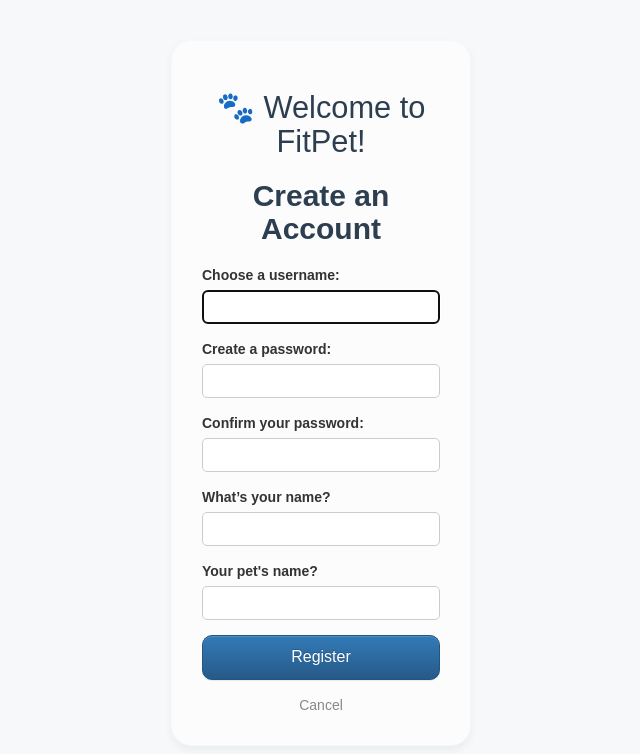
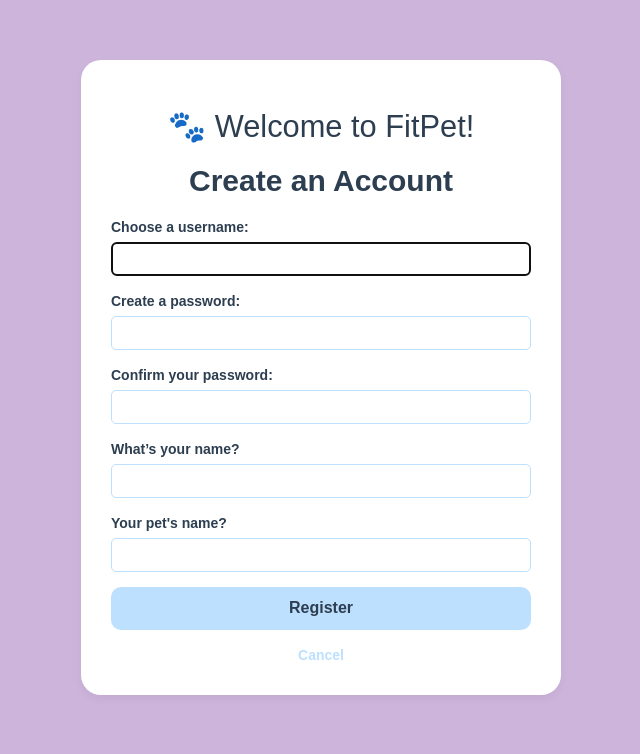
Before and after one commit to Red-Atagi/fitpet, a Django app: page /register in a window 1280 px wide. Shown: the top 754 px of the page, without its empty margins (319-959 px from the left). Run offline with Django 4.2, Linux system fonts and the light colour scheme; some web fonts are replaced.

Commit message:
base and register

```diff
--- a/fitpet/app/templates/register.html
+++ b/fitpet/app/templates/register.html
@@ -1,7 +1,6 @@
 <!DOCTYPE html>
 <html>
   <head>
-    <!-- Copying Much of the Thematics from base.html-->
     <link
       rel="stylesheet"
       href="https://cdn.jsdelivr.net/npm/bootstrap@3.4.1/dist/css/bootstrap.min.css"
@@ -24,18 +23,22 @@
     <title>Register | FitPet</title>
     <style>
       body {
-        background-color: #f6f8fa;
+        background-color: #cdb4db; /* soft purple */
+      }
+      .page-container {
+        max-width: 100%;
+        padding: 60px 15px;
       }
       .container {
-        width: 300px;
+        max-width: 480px; /* wider container */
+        width: 100%;
         height: auto;
-        margin: 40px auto;
-        border: 1px solid #effbfd;
-        background-color: #fcfcfc;
+        background-color: #ffffff; /* white container background */
         padding: 30px;
         border-radius: 20px;
         font-family: 'Viga', sans-serif;
         box-shadow: 0px 4px 8px rgba(0, 0, 0, 0.05);
+        color: #2c3e50; /* dark text for readability */
       }
       .welcome-banner {
         text-align: center;
@@ -63,7 +66,7 @@
       .form-group input {
         width: 100%;
         padding: 6px;
-        border: 1px solid #ccc;
+        border: 1px solid #bde0fe; /* light blue border */
         border-radius: 5px;
       }
       .btn {
@@ -71,17 +74,26 @@
         padding: 10px;
         font-size: 16px;
         border-radius: 10px;
+        border: none;
+        font-weight: 700;
+        cursor: pointer;
+        background-color: #bde0fe;
+        transition: background-color 0.3s ease;
+      }
+      .btn:hover {
+        background-color: #a2d2ff;
       }
       .cancel-link {
         display: block;
         text-align: center;
         margin-top: 15px;
-        color: #888;
+        color: #bde0fe; /* light blue link */
         font-size: 14px;
         text-decoration: none;
+        font-weight: 600;
       }
       .cancel-link:hover {
-        color: #444;
+        color: #a2d2ff; /* deeper blue on hover */
       }
       .error {
         color: red;
@@ -92,6 +104,7 @@
   </head>
 
   <body>
+    <div class="page-container">
       <div class="container">
         <div class="welcome-banner">
           <h1>🐾 Welcome to FitPet!</h1>
@@ -135,9 +148,10 @@
             <div class="error">{{ error }}</div>
             {% endfor %}
           </div>
-        <button type="submit" class="btn btn-primary">Register</button>
+          <button type="submit" class="btn">Register</button>
         </form>
         <a href="{% url 'login' %}" class="cancel-link">Cancel</a>
       </div>
+    </div>
   </body>
 </html>
```
Also changed, not shown: fitpet/app/templates/base.html (+7 -24 lines). Lines whose indentation alone changed are shown as unchanged.
